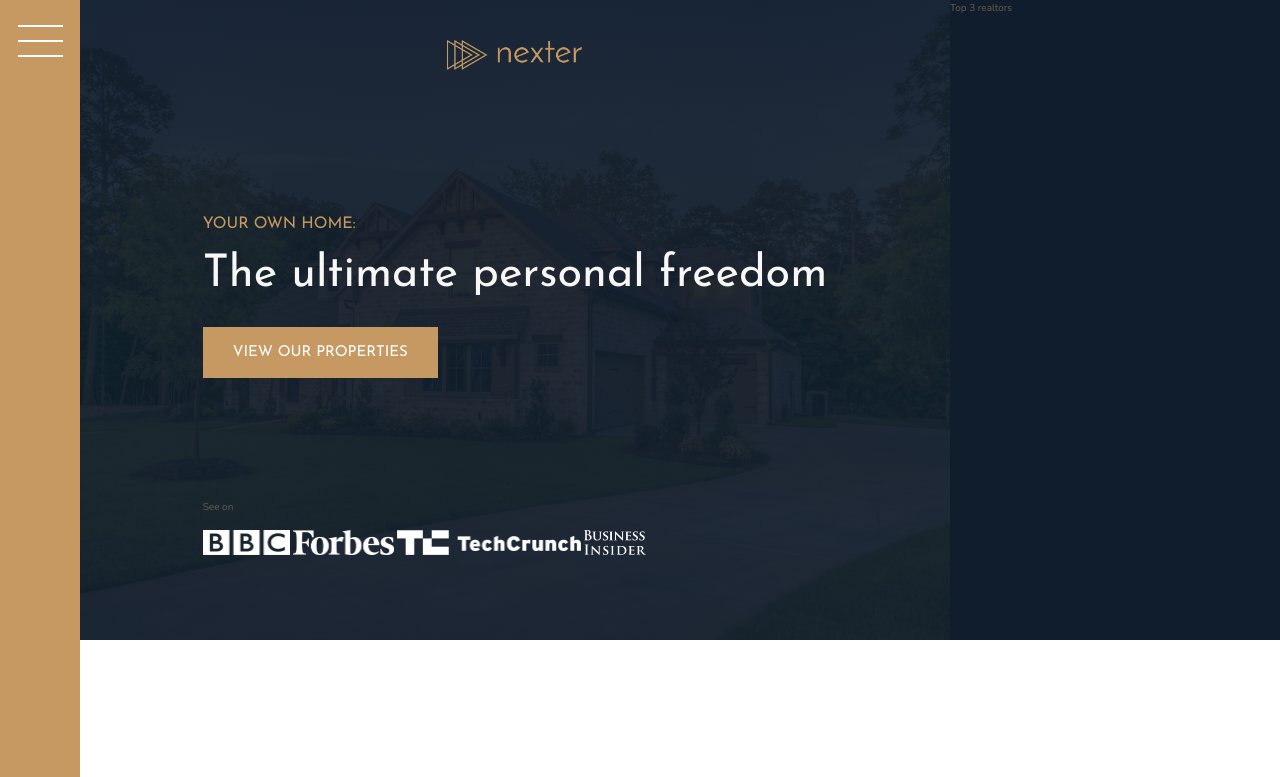
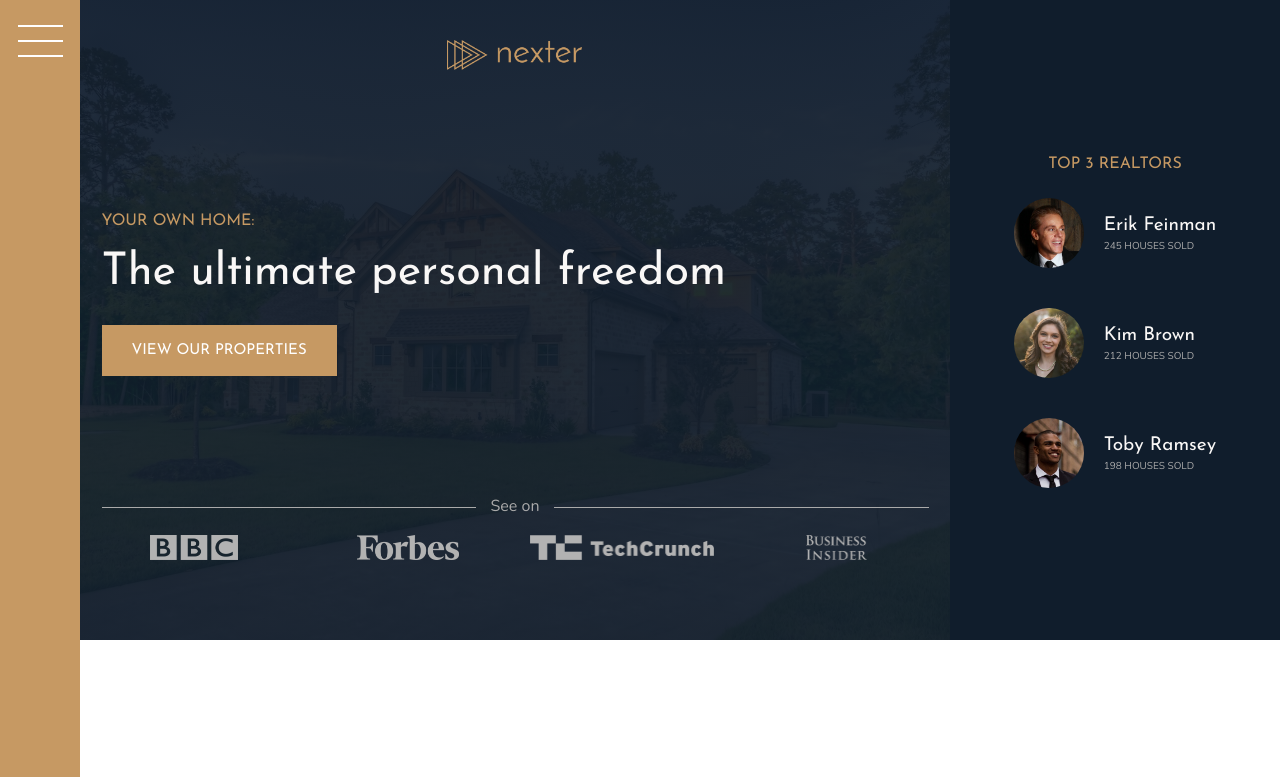
Before and after one commit to KVoronova/Nexter-landing-grid, a website: page index.html in a window 1280 px wide. Shown: the top 777 px of the page. Drawn offline with nearby package versions, Linux system fonts and the light colour scheme.

Commit message:
create second section header

```diff
--- a/index.html
+++ b/index.html
@@ -32,7 +32,24 @@
      </header>
 
     <div class="realtors">
-        Top 3 realtors
+        <h3 class="heading-3">Top 3 realtors</h3>
+        <div class="realtors__list">
+            <img src="img/realtor-1.jpeg" alt="Realtor 1" class="realtors__img">
+            <div class="realtors__details">
+                <h4 class="heading-4 heading-4--light">Erik Feinman</h4>
+                <p class="realtors__sold">245 houses sold</p>
+            </div>
+            <img src="img/realtor-2.jpeg" alt="Realtor 2" class="realtors__img">
+            <div class="realtors__details">
+                <h4 class="heading-4 heading-4--light">Kim Brown</h4>
+                <p class="realtors__sold">212 houses sold</p>
+            </div>
+            <img src="img/realtor-3.jpeg" alt="Realtor 3" class="realtors__img">
+            <div class="realtors__details">
+                <h4 class="heading-4 heading-4--light">Toby Ramsey</h4>
+                <p class="realtors__sold">198 houses sold</p>
+            </div>
+        </div>
     </div>
 
     <section class="features">
--- a/sass/_header.scss
+++ b/sass/_header.scss
@@ -27,15 +27,35 @@
     }
 
     &__seenon-text {
+    display: grid;
+    grid-template-columns: 1fr max-content 1fr;
+    grid-column-gap: 1.5rem;
+    align-items: center;
 
+    font-size: 1.6rem;
+    color: $color-grey-light-2;
+
+
+   &::before,
+   &::after {
+     content:"";
+     height: 1px;
+     display: block;
+     background-color: currentColor;
+
+   }
     }
 
 
     &__seenon-logos {
-
+       display: grid;
+       grid-template-columns: repeat(4, 1fr);
+       grid-column-gap: 3rem;
+       justify-items: center;
 
         img {
           height: 2.5rem;
+          filter: brightness(70%);
         }
     }
 
--- a/sass/_realtors.scss
+++ b/sass/_realtors.scss
@@ -1,4 +1,33 @@
 .realtors {
     background-color: $color-secondary;
     grid-column: col-start 7 / full-end;
+    padding: 3rem;
+
+    display: grid;
+    align-content: center;
+    justify-content: center;
+    justify-items: center;
+    grid-row-gap: 2rem;
+
+    &__list {
+    display: grid;
+    grid-template-columns: min-content max-content;
+    grid-column-gap: 2rem;
+    grid-row-gap: 5vh;
+    align-items: center;
+    }
+
+    &__img {
+    width: 7rem;
+    border-radius: 50%;
+    display: block;
+    }
+
+
+    &__sold {
+    text-transform: uppercase;
+    color: $color-grey-light-2;
+    margin-top: -3px;
+    }
+
 }
```
Also changed, not shown: css/style.css.
